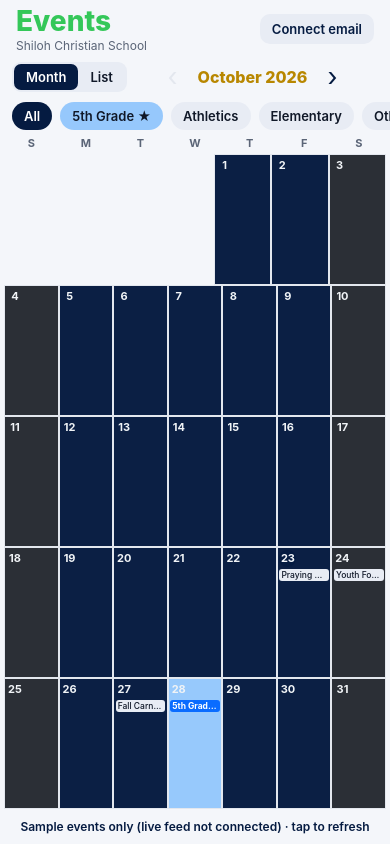
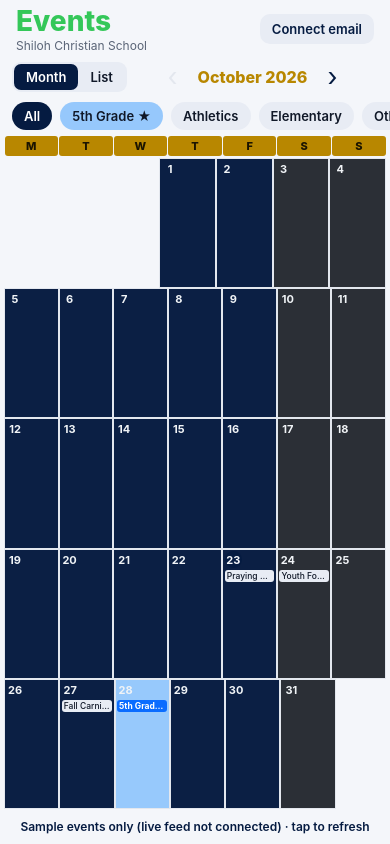
Before and after one commit to hal0428-golf/shiloh-events, a React Native app in the folder app/: screen / in a window 390 px wide. Built offline with nearby package versions, Linux system fonts and the light colour scheme; no server answers.

Commit message:
Monday start and colors

```diff
--- a/app/src/screens/MonthGrid.tsx
+++ b/app/src/screens/MonthGrid.tsx
@@ -3,7 +3,7 @@ import { Pressable, StyleSheet, Text, View } from 'react-native';
 import { EventItem, dayKey, isFifth, isHoliday, kindOf } from '../lib';
 import { kindStyle, useTheme } from '../theme';
 
-const WEEKDAYS = ['S', 'M', 'T', 'W', 'T', 'F', 'S'];
+const WEEKDAYS = ['M', 'T', 'W', 'T', 'F', 'S', 'S'];
 const BAR_H = 12;
 
 export default function MonthGrid({
@@ -11,7 +11,7 @@ export default function MonthGrid({
 }: { byDay: Map<string, EventItem[]>; year: number; month: number; onDay: (key: string) => void }) {
   const t = useTheme();
   const [rowH, setRowH] = useState(80);
-  const offset = new Date(year, month, 1).getDay();
+  const offset = (new Date(year, month, 1).getDay() + 6) % 7;
   const days = new Date(year, month + 1, 0).getDate();
   const weeks = Math.ceil((offset + days) / 7);
   const todayKey = dayKey(new Date());
@@ -21,7 +21,7 @@ export default function MonthGrid({
     <View style={{ flex: 1, paddingHorizontal: 4 }}>
       <View style={{ flexDirection: 'row' }}>
         {WEEKDAYS.map((d, i) => (
-          <Text key={i} style={{ flex: 1, textAlign: 'center', color: t.sub, fontSize: 11, fontWeight: '700', paddingBottom: 4 }}>{d}</Text>
+          <Text key={i} style={{ flex: 1, textAlign: 'center', color: '#1a1400', backgroundColor: t.month, fontSize: 11, fontWeight: '800', paddingVertical: 3, marginBottom: 2, marginHorizontal: 0.5, overflow: 'hidden', borderRadius: 3 }}>{d}</Text>
         ))}
       </View>
       <View style={{ flex: 1 }} onLayout={(e) => setRowH(e.nativeEvent.layout.height / weeks)}>
@@ -43,7 +43,7 @@ export default function MonthGrid({
                   onPress={() => onDay(key)}
                   style={{
                     flex: 1, padding: 1.5, borderWidth: StyleSheet.hairlineWidth, borderColor: t.line,
-                    backgroundColor: hasHol ? t.holTint : hasElem ? t.elemTint : c === 0 || c === 6 ? t.cellWeekend : t.cellWeekday, overflow: 'hidden',
+                    backgroundColor: hasHol ? t.holTint : hasElem ? t.elemTint : c >= 5 ? t.cellWeekend : t.cellWeekday, overflow: 'hidden',
                   }}>
                   <View style={[st.num, isToday && { backgroundColor: t.accent }]}>
                     <Text style={{ fontSize: 11, fontWeight: '700', color: isToday ? t.bg : t.cellText }}>{n}</Text>
```
